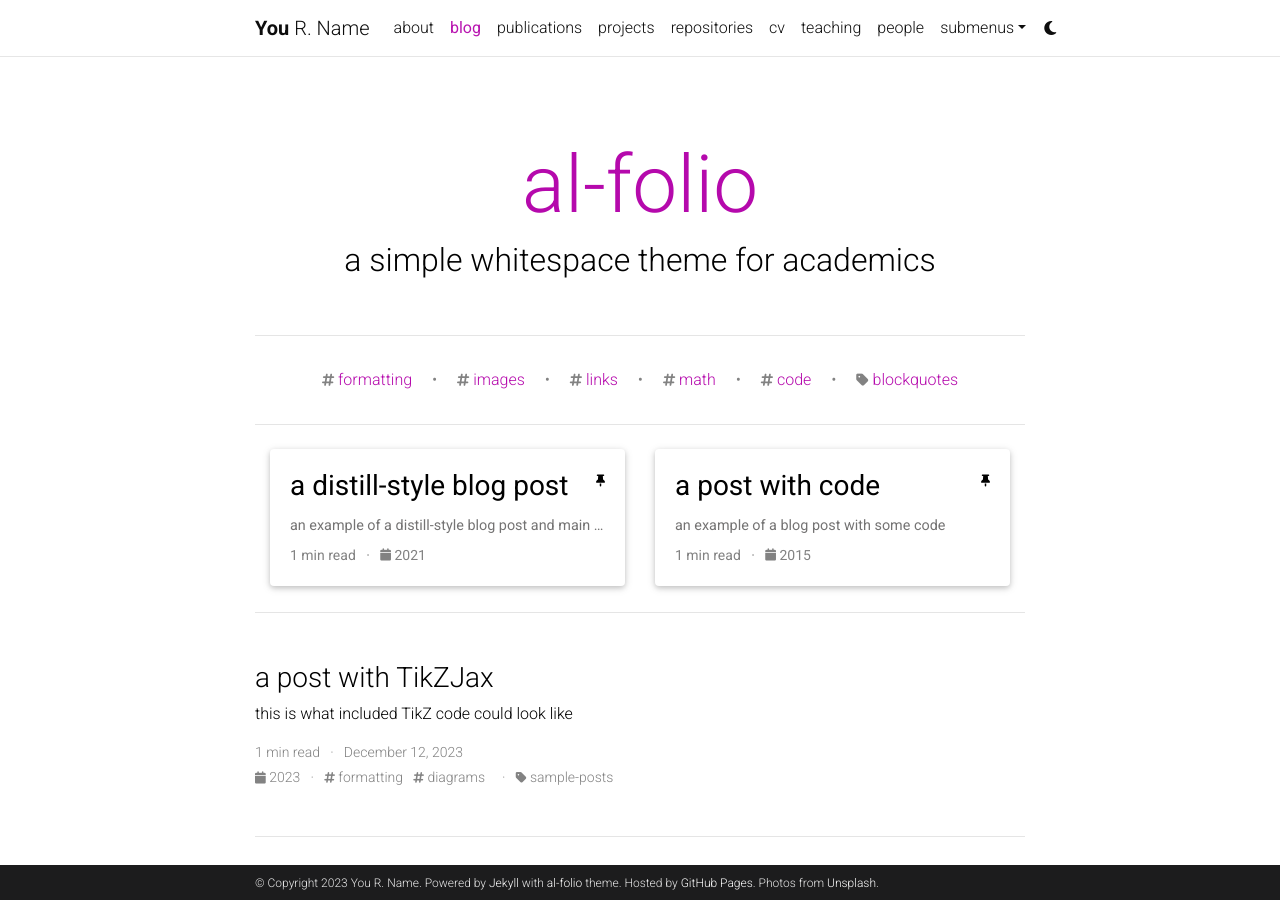
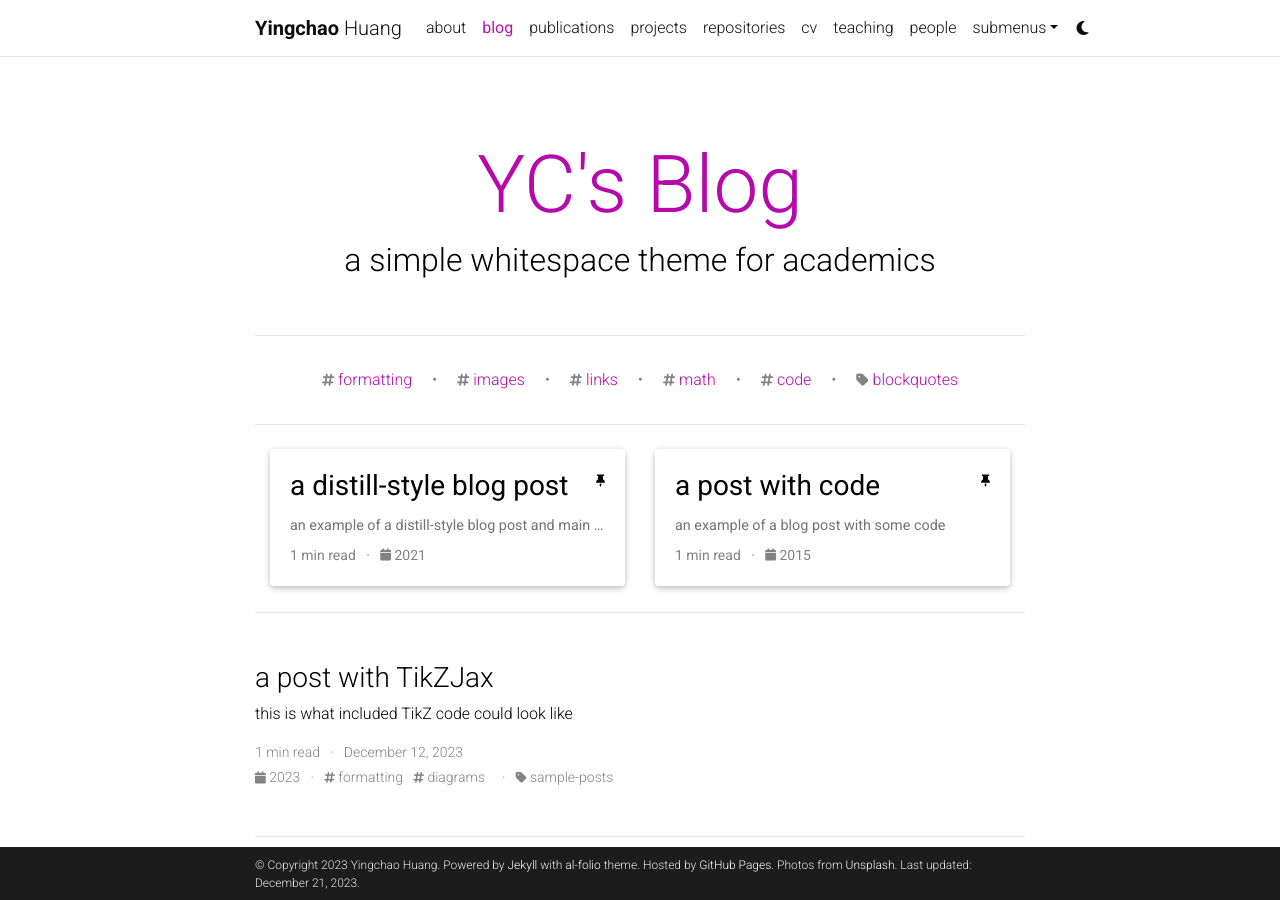
Before and after one commit to yhuanghamu/yhuanghamu.github.io, a Jekyll site: the page built from blog/index.html, in a window 1280 px wide and 900 px high. Built offline with Jekyll 4.4.1, drawn with Linux system fonts in a browser that asks for light colours; the list of posts is cut into pages by our own code; comment, search, counter and statistics services are not loaded; a style sheet for code colours, icons or effects is not loaded.

Commit message:
update domain

```diff
--- a/_config.yml
+++ b/_config.yml
@@ -3,10 +3,10 @@
 # -----------------------------------------------------------------------------
 
 title: blank # the website title (if blank, full name will be used instead)
-first_name: You
-middle_name: R.
-last_name: Name
-email: you@example.com
+first_name: Yingchao
+middle_name:
+last_name: Huang
+email: yingchao.huang.1@gmail.com
 description: > # the ">" symbol means to ignore newlines until "footer_text:"
   A simple, whitespace theme for academics. Based on [*folio](https://github.com/bogoli/-folio) design.
 footer_text: >
@@ -18,9 +18,9 @@
 lang: en # the language of your site (for example: en, fr, cn, ru, etc.)
 icon: ⚛️  # the emoji used as the favicon (alternatively, provide image name in /assets/img/)
 
-url: https://alshedivat.github.io # the base hostname & protocol for your site
-baseurl: /al-folio # the subpath of your site, e.g. /blog/
-last_updated: false # set to true if you want to display last updated in the footer
+url: https://yhuanghamu.github.io # the base hostname & protocol for your site
+baseurl: /blog # the subpath of your site, e.g. /blog/
+last_updated: true # set to true if you want to display last updated in the footer
 impressum_path:  # set to path to include impressum link in the footer, use the same path as permalink in a page, helps to conform with EU GDPR
 
 # -----------------------------------------------------------------------------
@@ -67,7 +67,7 @@
 # Social integration
 # -----------------------------------------------------------------------------
 
-github_username: # your GitHub user name
+github_username: yhuanghamu# your GitHub user name
 gitlab_username: # your GitLab user name
 x_username: # your X handle
 mastodon_username: # your mastodon instance+username in the format instance.tld/@username
@@ -120,7 +120,7 @@
 # Blog
 # -----------------------------------------------------------------------------
 
-blog_name: al-folio # blog_name will be displayed in your blog page
+blog_name: YC's Blog # blog_name will be displayed in your blog page
 blog_nav_title: blog # your blog must have a title for it to be displayed in the nav bar
 blog_description: a simple whitespace theme for academics
 permalink: /blog/:year/:title/
```
Also changed, not shown: 1 other file.
